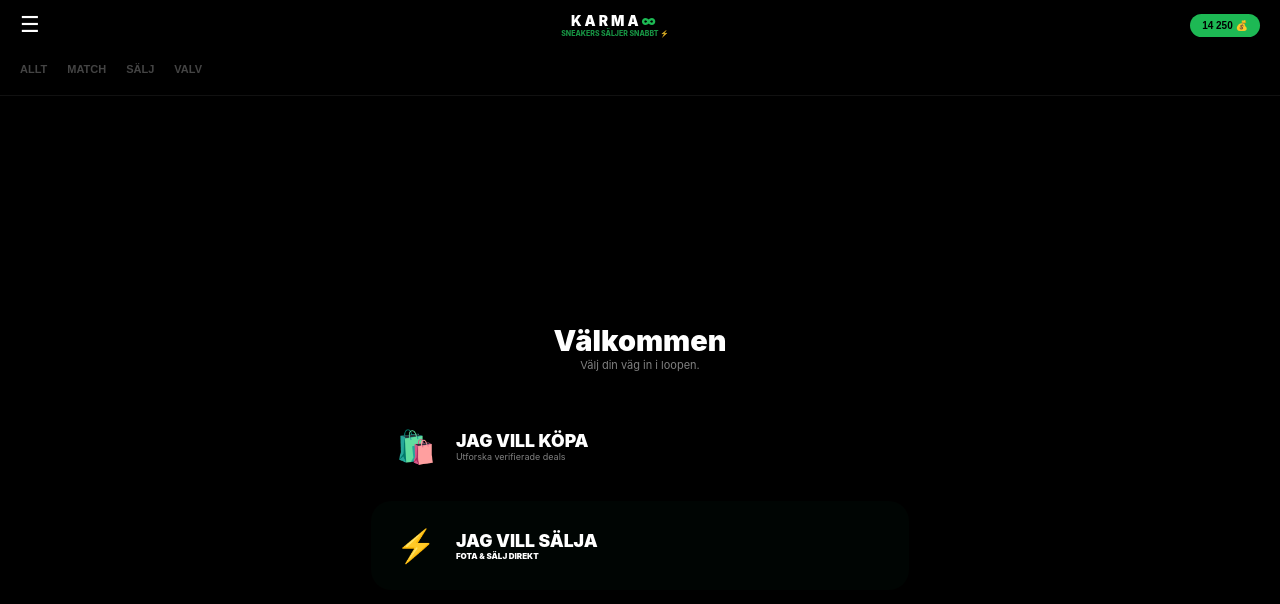
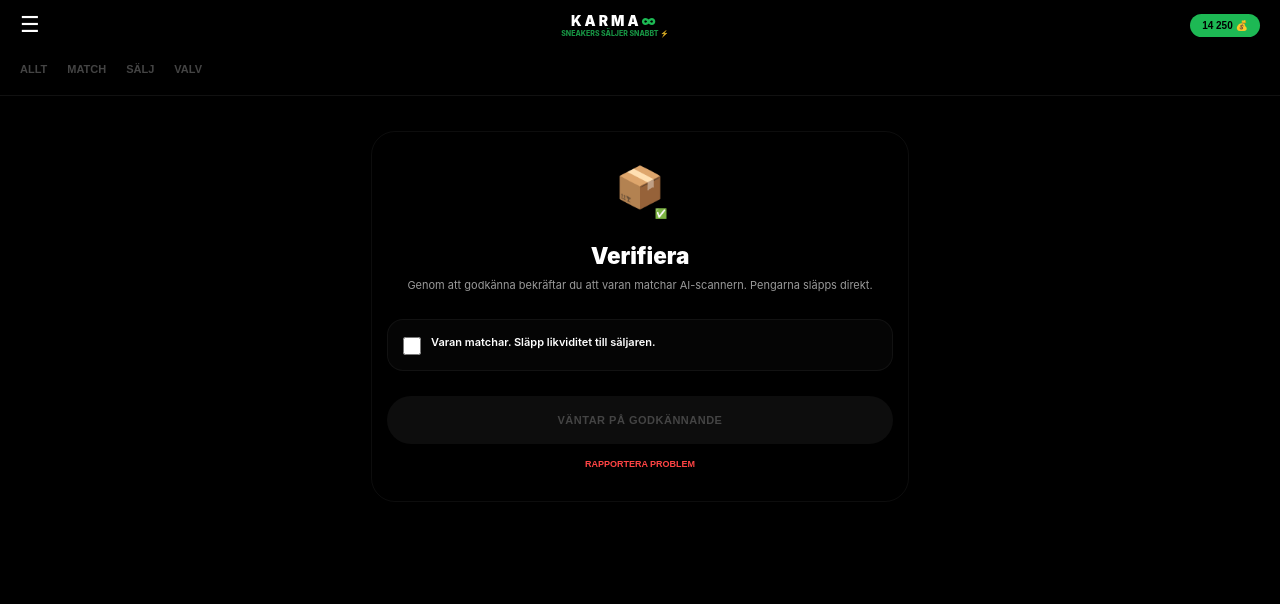
Before and after one commit to gascheckking/marketbeg-appGem, a Next.js app: page /login in a window 1280 px wide. Shown: the top 604 px of the page. Built offline with nearby package versions, Linux system fonts and the light colour scheme.

Commit message:
Update page.tsx

```diff
--- a/app/login/page.tsx
+++ b/app/login/page.tsx
@@ -1,32 +1,46 @@
-// // app/login/page.tsx
+// // app/orders/[id]/approve/page.tsx
 "use client";
-import React from 'react';
-import { useRouter } from 'next/navigation';
+import { useState } from "react";
+import { useRouter } from "next/navigation";
 
-export default function EntryChoice() {
+export default function ApproveOrderPage({ params }: { params: { id: string } }) {
+  const [approved, setApproved] = useState(false);
   const router = useRouter();
 
+  const handleFinalApprove = () => {
+    alert("KARMA SHIELD: Utbetalning påbörjad!");
+    router.push('/dashboard/seller');
+  };
+
   return (
-    <div className="page-wrapper" style={{ display: 'flex', flexDirection: 'column', justifyContent: 'center', minHeight: '85vh', gap: '10px', padding: '15px' }}>
-      <header style={{ textAlign: 'center', marginBottom: '20px' }}>
-        <h1 style={{ fontSize: '1.8rem', fontWeight: 900, margin: 0 }}>Välkommen</h1>
-        <p style={{ fontSize: '11px', opacity: 0.5 }}>Välj din väg in i loopen.</p>
-      </header>
+    <div className="page-wrapper" style={{ padding: '15px' }}>
+      <div className="glass-card" style={{ textAlign: 'center', padding: '30px 15px', borderRadius: '24px', border: '1px solid rgba(255,255,255,0.05)' }}>
+        <div style={{ position: 'relative', width: '60px', height: '60px', margin: '0 auto 20px' }}>
+          <div style={{ fontSize: '40px' }}>📦</div>
+          <div style={{ position: 'absolute', bottom: 0, right: 0, background: 'var(--neon-mint)', borderRadius: '50%', width: '18px', height: '18px', display: 'flex', alignItems: 'center', justifyContent: 'center', fontSize: '10px', boxShadow: '0 0 10px var(--neon-mint)' }}>✅</div>
+        </div>
 
-      <div onClick={() => router.push('/feed')} className="glass-card" style={{ display: 'flex', alignItems: 'center', gap: '20px', padding: '25px', cursor: 'pointer', borderRadius: '20px' }}>
-        <div style={{ fontSize: '32px' }}>🛍️</div>
-        <div>
-          <h2 style={{ fontSize: '1.1rem', fontWeight: 900, margin: 0 }}>JAG VILL KÖPA</h2>
-          <p style={{ fontSize: '9px', opacity: 0.5, margin: 0 }}>Utforska verifierade deals</p>
+        <h1 style={{ fontSize: '1.4rem', fontWeight: 900, marginBottom: '8px' }}>Verifiera</h1>
+        <p style={{ fontSize: '11px', lineHeight: '1.5', opacity: 0.6, margin: '0 10px' }}>
+          Genom att godkänna bekräftar du att varan matchar AI-scannern. Pengarna släpps direkt.
+        </p>
+
+        <div style={{ margin: '25px 0', background: 'rgba(255,255,255,0.02)', padding: '15px', borderRadius: '16px', border: '1px solid rgba(255,255,255,0.05)' }}>
+          <div style={{ display: 'flex', gap: '10px', alignItems: 'flex-start', textAlign: 'left' }}>
+            <input type="checkbox" id="approve-check" onChange={(e) => setApproved(e.target.checked)} style={{ width: '18px', height: '18px', marginTop: '2px', accentColor: 'var(--neon-mint)' }} />
+            <label htmlFor="approve-check" style={{ fontSize: '11px', fontWeight: 600, lineHeight: '1.3' }}>
+              Varan matchar. Släpp likviditet till säljaren.
+            </label>
+          </div>
         </div>
-      </div>
 
-      <div onClick={() => router.push('/sell/instant')} className="glass-card" style={{ display: 'flex', alignItems: 'center', gap: '20px', padding: '25px', cursor: 'pointer', borderRadius: '20px', border: '1px solid var(--neon-mint)', background: 'rgba(0,255,136,0.02)' }}>
-        <div style={{ fontSize: '32px' }}>⚡</div>
-        <div>
-          <h2 style={{ fontSize: '1.1rem', fontWeight: 900, margin: 0 }}>JAG VILL SÄLJA</h2>
-          <p style={{ color: 'var(--neon-mint)', fontWeight: 900, fontSize: '8px', margin: 0 }}>FOTA & SÄLJ DIREKT</p>
-        </div>
+        <button disabled={!approved} onClick={handleFinalApprove} className="primary-btn" style={{ background: approved ? 'var(--neon-mint)' : 'rgba(255,255,255,0.05)', color: approved ? '#000' : '#444', fontSize: '11px' }}>
+          {approved ? "SLÄPP PENGAR DIREKT" : "VÄNTAR PÅ GODKÄNNANDE"}
+        </button>
+
+        <button onClick={() => router.push('/dispute')} style={{ background: 'none', border: 'none', color: '#ff4444', marginTop: '15px', fontSize: '9px', fontWeight: 900 }}>
+          RAPPORTERA PROBLEM
+        </button>
       </div>
     </div>
   );
```
